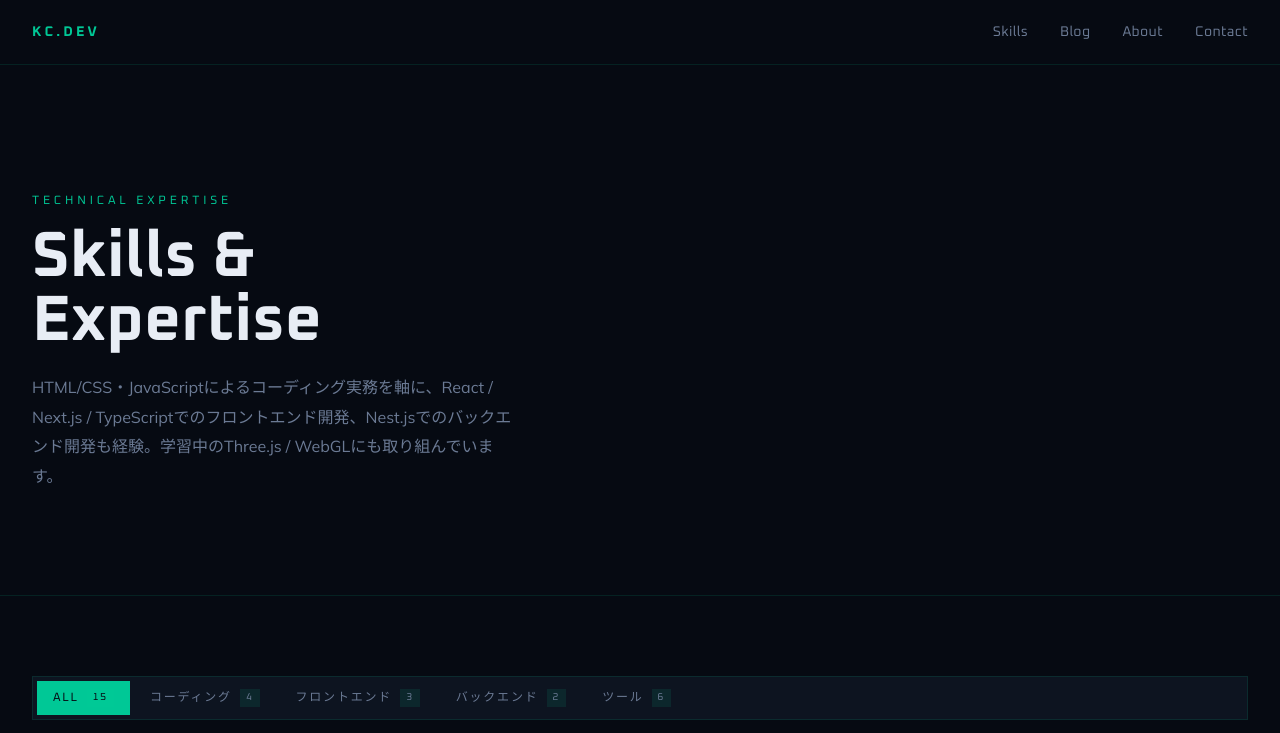
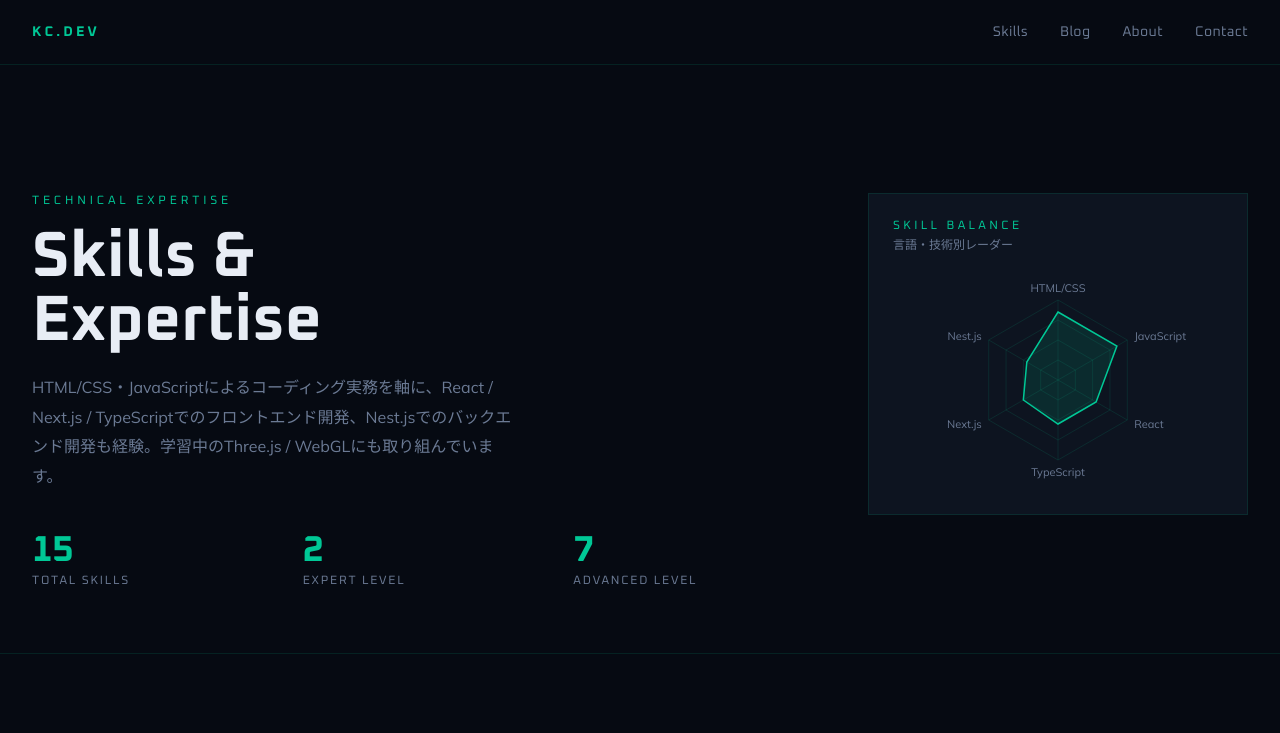
Before and after one commit to kenta-io/portfolio-site, a Next.js app: page /skills in a window 1280 px wide. Shown: the top 733 px of the page. Built offline with nearby package versions, Linux system fonts and the light colour scheme.

Commit message:
feat: add skill radar chart

```diff
--- a/package.json
+++ b/package.json
@@ -16,7 +16,8 @@
     "next": "16.3.0",
     "react": "19.2.8",
     "react-dom": "19.2.8",
-    "react-icons": "^5.7.0"
+    "react-icons": "^5.7.0",
+    "recharts": "^3.10.1"
   },
   "devDependencies": {
     "@tailwindcss/postcss": "^4",
--- a/src/app/skills/page.tsx
+++ b/src/app/skills/page.tsx
@@ -3,6 +3,7 @@ import { getSkills } from "@/lib/microcms";
 import { SkillGrid } from "@/components/skills/SkillGrid";
 import { CoreStrengths } from "@/components/skills/CoreStrengths";
 import { CurrentlyLearning } from "@/components/skills/CurrentlyLearning";
+import { SkillRadar } from "@/components/skills/SkillRadar";
 
 export const metadata: Metadata = {
   title: "Skills",
@@ -13,10 +14,24 @@ export const metadata: Metadata = {
 export default async function SkillsPage() {
   const skills = await getSkills();
 
+  const statsSummary = [
+    { value: String(skills.length), label: "Total Skills" },
+    {
+      value: String(skills.filter((s) => s.level >= 85).length),
+      label: "Expert Level",
+    },
+    {
+      value: String(skills.filter((s) => s.level >= 70 && s.level < 85).length),
+      label: "Advanced Level",
+    },
+  ];
+
   return (
     <>
       <section className="relative overflow-hidden border-b border-border pt-16">
         <div className="mx-auto max-w-[1280px] px-4 py-10 md:px-6 lg:px-8 lg:py-16">
+          <div className="grid grid-cols-1 items-start gap-10 lg:grid-cols-[1fr_380px] lg:gap-12">
+            <div>
               <div className="font-heading mb-4 text-xs uppercase tracking-[0.32em] text-accent">
                 Technical Expertise
               </div>
@@ -26,10 +41,27 @@ export default async function SkillsPage() {
                 Expertise
               </h1>
               <p className="mb-8 max-w-[480px] text-sm leading-[1.85] text-muted-foreground md:mb-10 md:text-base">
-            HTML/CSS・JavaScriptによるコーディング実務を軸に、React / Next.js /
+                HTML/CSS・JavaScriptによるコーディング実務を軸に、React /
+                Next.js /
                 TypeScriptでのフロントエンド開発、Nest.jsでのバックエンド開発も経験。学習中のThree.js
                 / WebGLにも取り組んでいます。
               </p>
+              <div className="grid grid-cols-3 gap-5 md:gap-6">
+                {statsSummary.map(({ value, label }) => (
+                  <div key={label}>
+                    <div className="font-heading mb-0.5 text-3xl font-bold text-accent md:text-4xl">
+                      {value}
+                    </div>
+                    <div className="font-heading text-xs uppercase tracking-[0.15em] text-muted-foreground">
+                      {label}
+                    </div>
+                  </div>
+                ))}
+              </div>
+            </div>
+
+            <SkillRadar />
+          </div>
         </div>
       </section>
 
--- /dev/null
+++ b/src/components/skills/SkillRadar/index.tsx
@@ -0,0 +1,47 @@
+"use client";
+
+import {
+  PolarAngleAxis,
+  PolarGrid,
+  Radar,
+  RadarChart,
+  ResponsiveContainer,
+} from "recharts";
+
+const RADAR_DATA = [
+  { subject: "HTML/CSS", value: 85 },
+  { subject: "JavaScript", value: 85 },
+  { subject: "React", value: 55 },
+  { subject: "TypeScript", value: 55 },
+  { subject: "Next.js", value: 50 },
+  { subject: "Nest.js", value: 45 },
+];
+
+export function SkillRadar() {
+  return (
+    <div className="border border-border bg-card p-5 md:p-6">
+      <div className="font-heading mb-1 text-xs uppercase tracking-[0.28em] text-accent">
+        Skill Balance
+      </div>
+      <div className="font-heading mb-4 text-xs text-muted-foreground">
+        言語・技術別レーダー
+      </div>
+      <ResponsiveContainer width="100%" height={220}>
+        <RadarChart data={RADAR_DATA} outerRadius={80}>
+          <PolarGrid stroke="rgba(0,200,150,0.12)" />
+          <PolarAngleAxis
+            dataKey="subject"
+            tick={{ fill: "#6b7a94", fontSize: 11 }}
+          />
+          <Radar
+            dataKey="value"
+            stroke="#00c896"
+            fill="#00c896"
+            fillOpacity={0.12}
+            strokeWidth={1.5}
+          />
+        </RadarChart>
+      </ResponsiveContainer>
+    </div>
+  );
+}
```
Also changed, not shown: 1 other file (tests, documents, lock files or other folders). Lines whose indentation alone changed are shown as unchanged.
